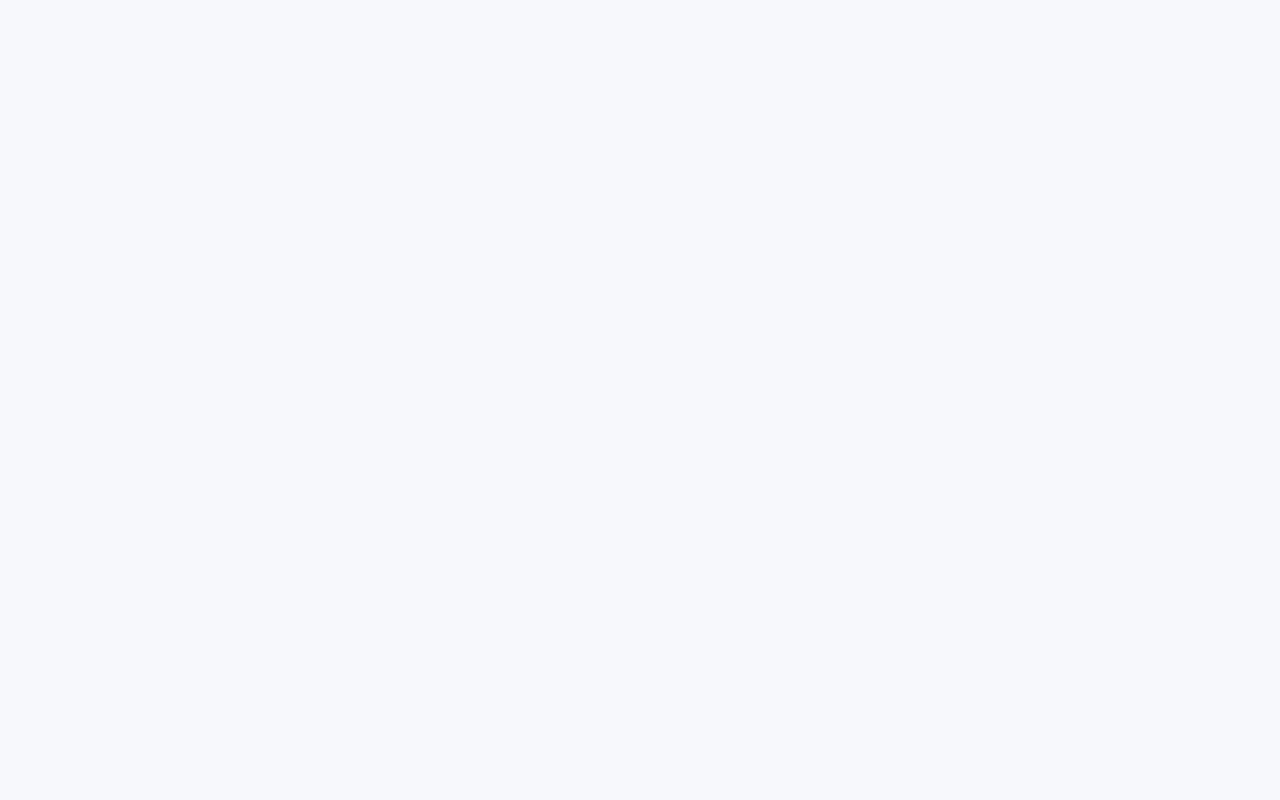
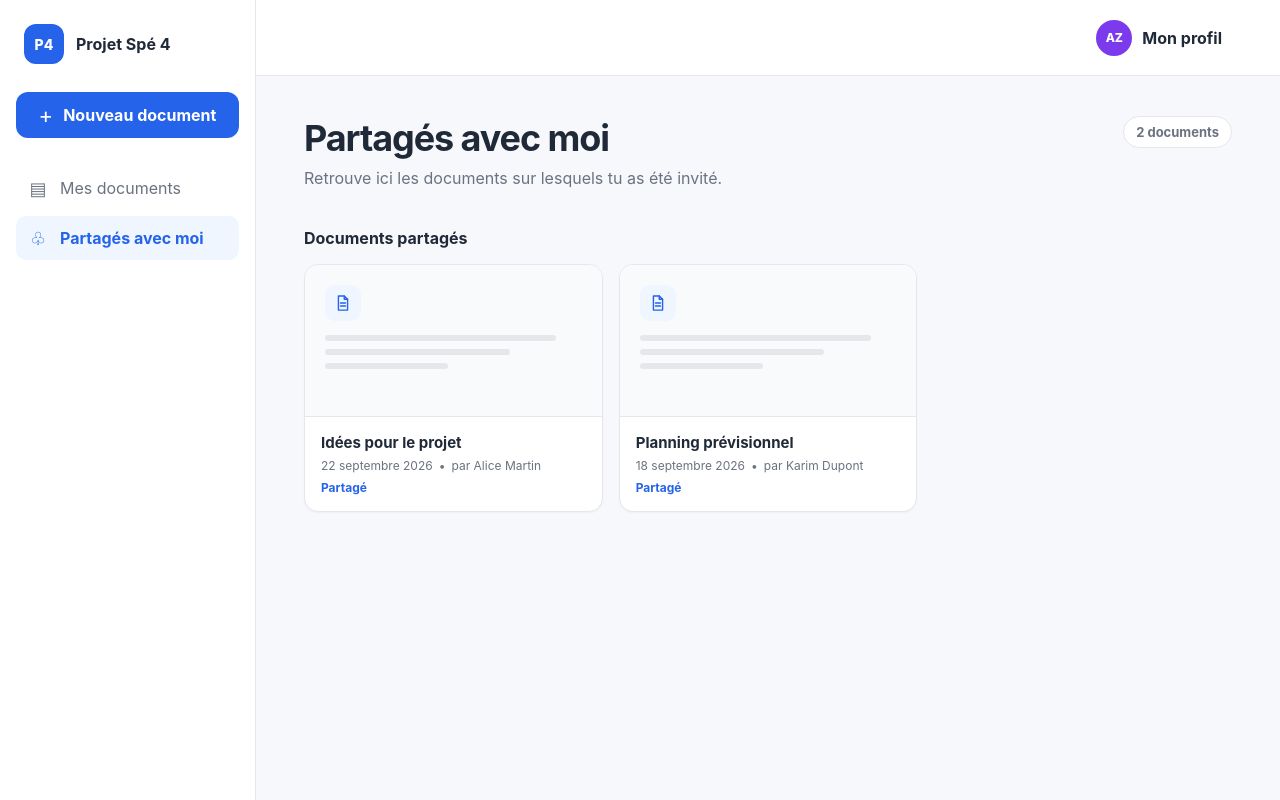
Before and after one commit to Skizzz81/projet-spe-4-lc, a React (Vite) app in the folder frontend/: page /shared in a window 1280 px wide. Before the commit this address had no page. Built offline with nearby package versions, Linux system fonts and the light colour scheme.

Commit message:
feat(frontend): ajouter la page des documents partages

```diff
--- a/frontend/src/App.jsx
+++ b/frontend/src/App.jsx
@@ -1,5 +1,5 @@
 import { useState } from 'react';
-import { Route, Routes } from 'react-router-dom';
+import { Route, Routes, useNavigate } from 'react-router-dom';
 import { Sidebar } from './components/layout/Sidebar.jsx';
 import { Header } from './components/layout/Header.jsx';
 import { CreateDocumentModal } from './components/documents/CreateDocumentModal.jsx';
@@ -8,8 +8,11 @@ import { DocumentPage } from './pages/DocumentPage.jsx';
 import { documents as initialDocuments } from './mocks/documents.js';
 
 export function App() {
+  const navigate = useNavigate();
   const [documents, setDocuments] = useState(initialDocuments);
   const [isCreateModalOpen, setIsCreateModalOpen] = useState(false);
+  const ownedDocuments = documents.filter((document) => document.access === 'Propriétaire');
+  const sharedDocuments = documents.filter((document) => document.access === 'Partagé');
 
   function createDocument(title) {
     const newDocument = {
@@ -23,6 +26,7 @@ export function App() {
 
     setDocuments((currentDocuments) => [newDocument, ...currentDocuments]);
     setIsCreateModalOpen(false);
+    navigate('/');
   }
 
   function updateDocumentContent(documentId, content) {
@@ -57,7 +61,30 @@ export function App() {
 
               <div className="workspace">
                 <Header />
-                <DashboardPage documents={documents} />
+                <DashboardPage
+                  documents={ownedDocuments}
+                  title="Mes documents"
+                  description="Retrouve ici les documents dont tu es propriétaire."
+                  sectionTitle="Tous les documents"
+                />
+              </div>
+            </div>
+          }
+        />
+        <Route
+          path="/shared"
+          element={
+            <div className="app-shell">
+              <Sidebar onCreateDocument={() => setIsCreateModalOpen(true)} />
+
+              <div className="workspace">
+                <Header />
+                <DashboardPage
+                  documents={sharedDocuments}
+                  title="Partagés avec moi"
+                  description="Retrouve ici les documents sur lesquels tu as été invité."
+                  sectionTitle="Documents partagés"
+                />
               </div>
             </div>
           }
--- a/frontend/src/components/layout/Sidebar.jsx
+++ b/frontend/src/components/layout/Sidebar.jsx
@@ -1,6 +1,8 @@
+import { NavLink } from 'react-router-dom';
+
 const navigationItems = [
-  { label: 'Mes documents', symbol: '▤', active: true },
-  { label: 'Partagés avec moi', symbol: '♧' },
+  { label: 'Mes documents', symbol: '▤', to: '/' },
+  { label: 'Partagés avec moi', symbol: '♧', to: '/shared' },
 ];
 
 export function Sidebar({ onCreateDocument }) {
@@ -24,16 +26,19 @@ export function Sidebar({ onCreateDocument }) {
 
       <nav className="sidebar-navigation" aria-label="Navigation principale">
         {navigationItems.map((item) => (
-          <button
-            className={`navigation-item${item.active ? ' active' : ''}`}
-            type="button"
+          <NavLink
+            className={({ isActive }) =>
+              `navigation-item${isActive ? ' active' : ''}`
+            }
+            end={item.to === '/'}
             key={item.label}
+            to={item.to}
           >
             <span className="navigation-symbol" aria-hidden="true">
               {item.symbol}
             </span>
             {item.label}
-          </button>
+          </NavLink>
         ))}
       </nav>
     </aside>
--- a/frontend/src/pages/DashboardPage.jsx
+++ b/frontend/src/pages/DashboardPage.jsx
@@ -1,14 +1,12 @@
 import { DocumentCard } from '../components/documents/DocumentCard.jsx';
 
-export function DashboardPage({ documents }) {
+export function DashboardPage({ documents, title, description, sectionTitle }) {
   return (
     <main className="main-content">
       <div className="page-heading">
         <div>
-          <h1>Mes documents</h1>
-          <p className="page-description">
-            Retrouve ici les documents que tu as créés ou modifiés récemment.
-          </p>
+          <h1>{title}</h1>
+          <p className="page-description">{description}</p>
         </div>
 
         <span className="document-count">
@@ -17,7 +15,7 @@ export function DashboardPage({ documents }) {
       </div>
 
       <section className="documents-section" aria-labelledby="documents-title">
-        <h2 id="documents-title">Tous les documents</h2>
+        <h2 id="documents-title">{sectionTitle}</h2>
 
         <div className="documents-grid">
           {documents.map((document) => (
--- a/frontend/src/styles.css
+++ b/frontend/src/styles.css
@@ -133,6 +133,7 @@ button {
   padding: 0.625rem 0.75rem;
   color: var(--color-text-muted);
   text-align: left;
+  text-decoration: none;
   background: transparent;
   border: 0;
   border-radius: 0.625rem;
```
